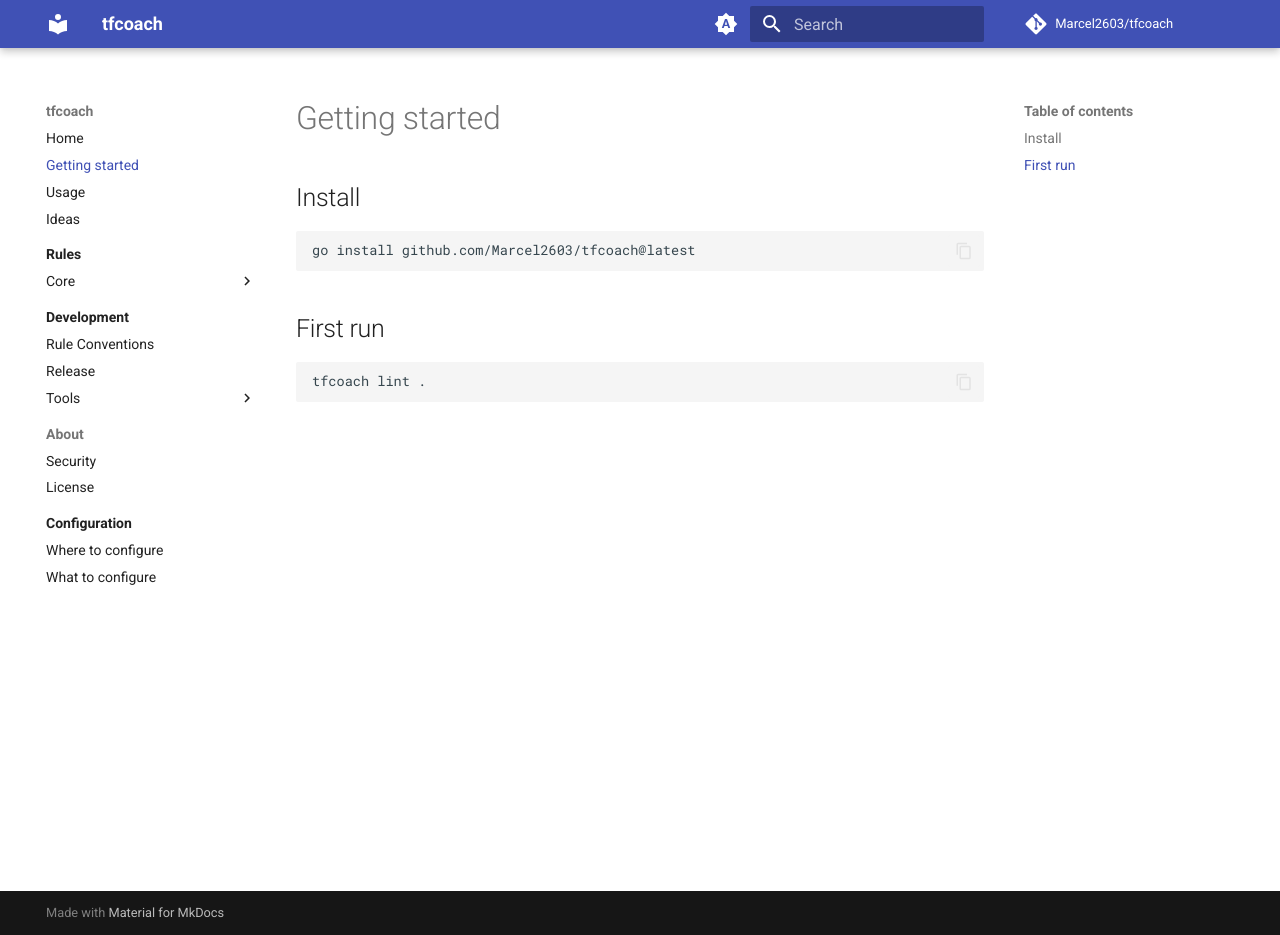
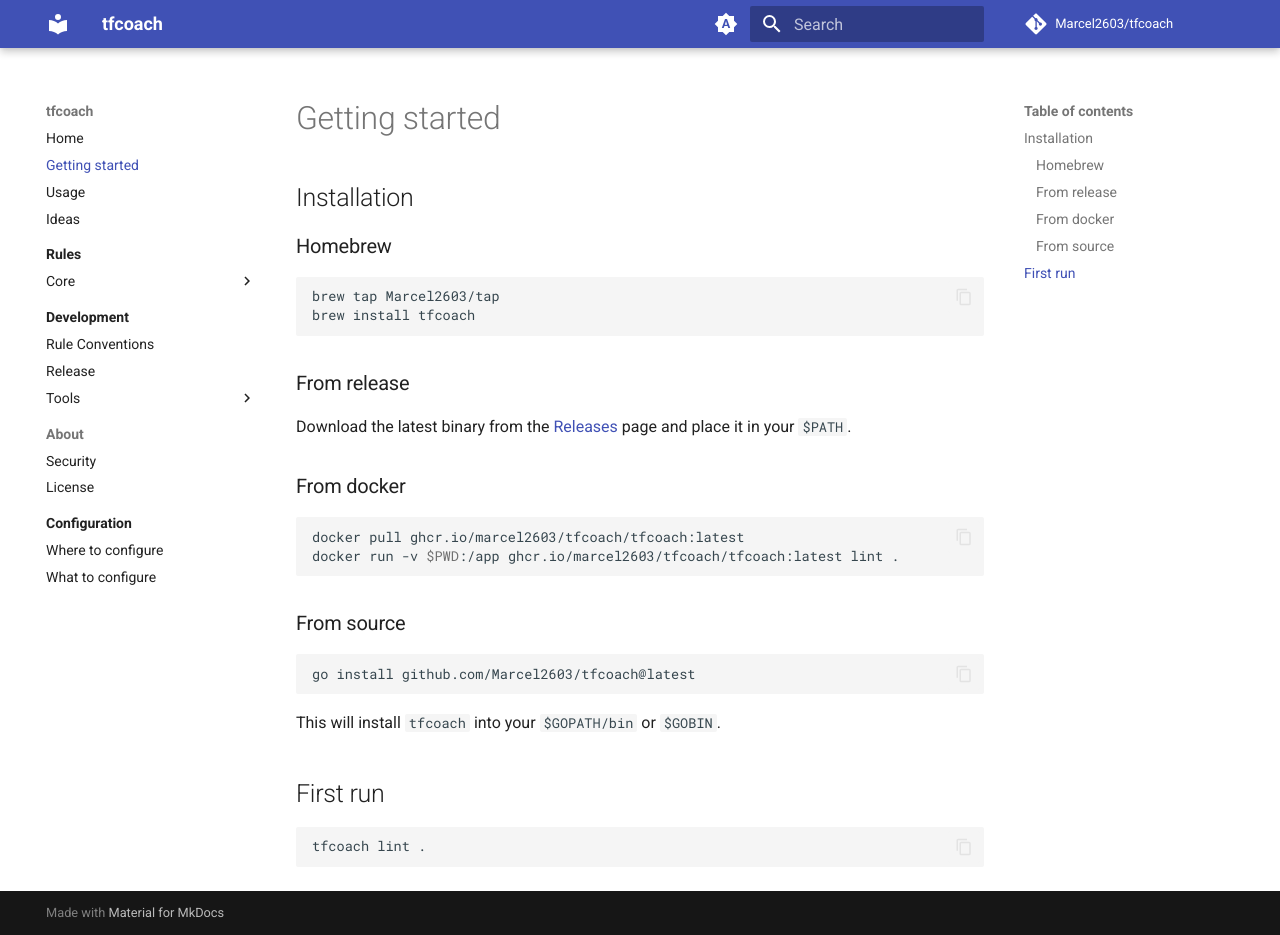
Before and after one commit to Marcel2603/tfcoach, an MkDocs documentation site: the page built from docs/pages/getting-started.md, in a window 1280 px wide and 935 px high. Built offline with MkDocs 1.6.1 and Material for MkDocs 9.7.7, drawn with Linux system fonts in a browser that asks for light colours; comment, search, counter and statistics services are not loaded.

Commit message:
docs(installation): Describe installation via homebrew

````diff
--- a/docs/pages/getting-started.md
+++ b/docs/pages/getting-started.md
@@ -1,10 +1,33 @@
 # Getting started
 
-## Install
+## Installation
+
+### Homebrew
+
+```shell
+brew tap Marcel2603/tap
+brew install tfcoach
+```
+
+### From release
+
+Download the latest binary from the [Releases](https://github.com/Marcel2603/tfcoach/releases) page and place it in your
+`$PATH`.
+
+### From docker
+
+```bash
+docker pull ghcr.io/marcel2603/tfcoach/tfcoach:latest
+docker run -v $PWD:/app ghcr.io/marcel2603/tfcoach/tfcoach:latest lint .
+```
+
+### From source
 
 ```bash
 go install github.com/Marcel2603/tfcoach@latest
 ```
+
+This will install `tfcoach` into your `$GOPATH/bin` or `$GOBIN`.
 
 ## First run
 
````
